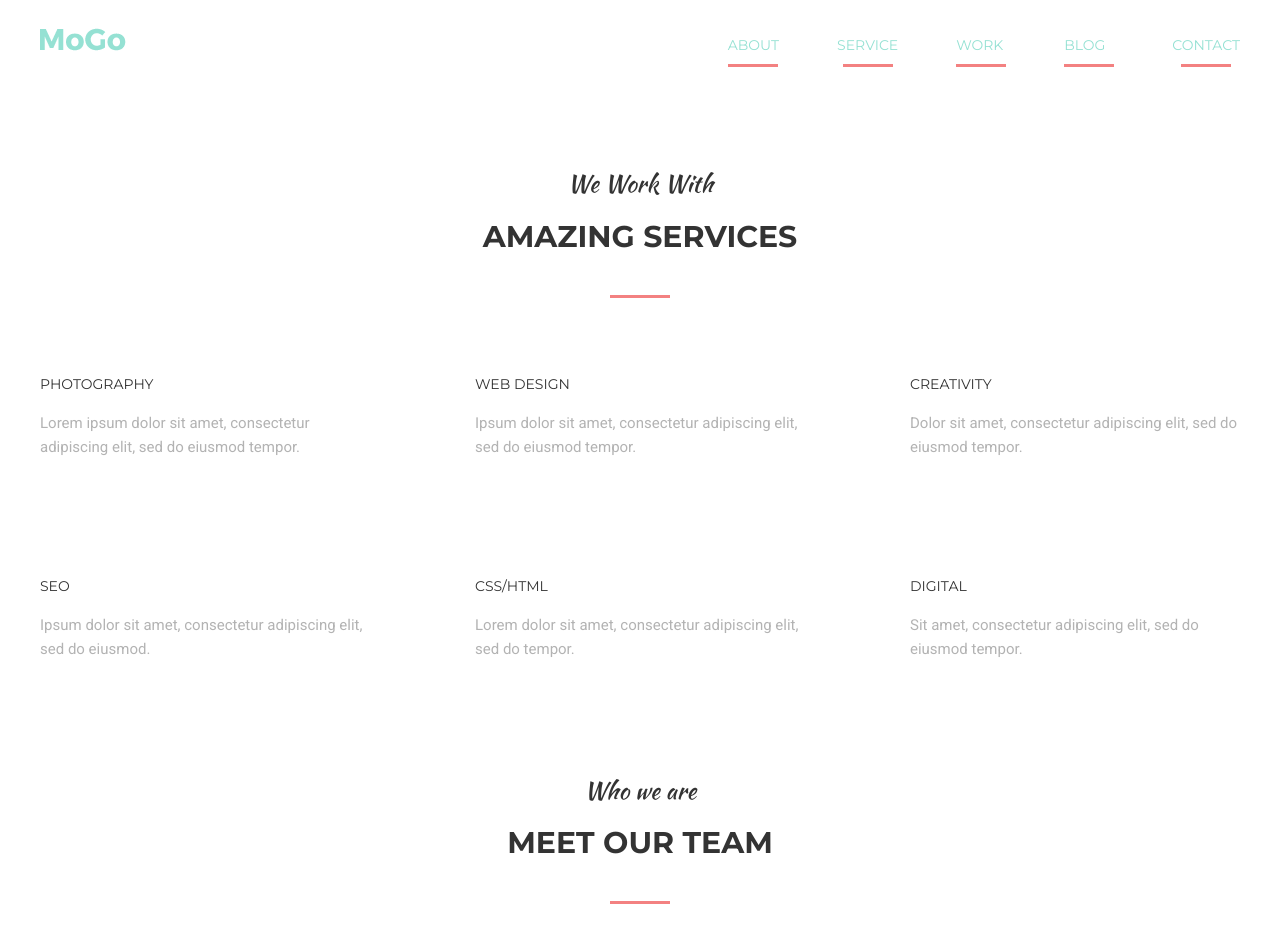
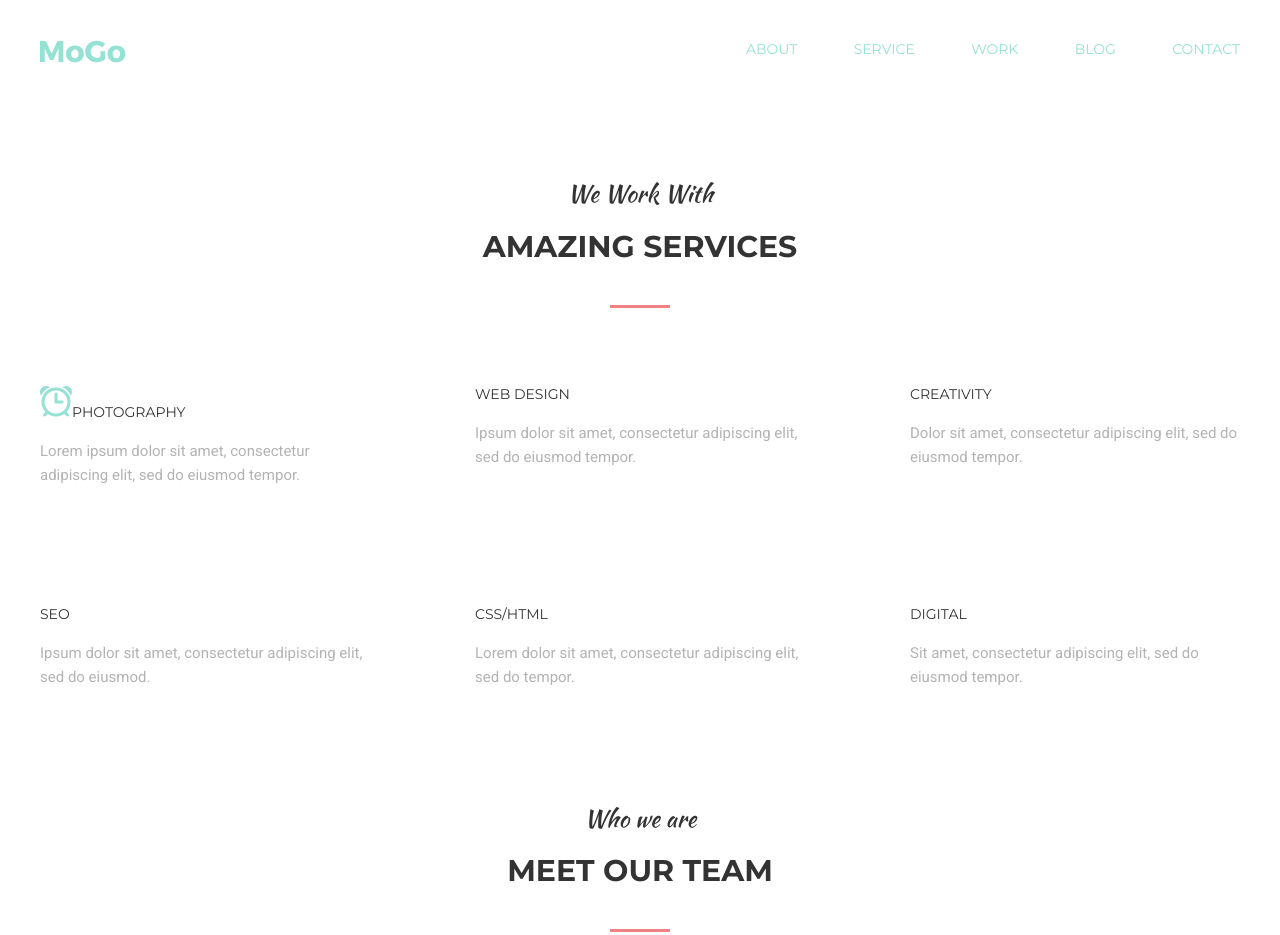
Before and after one commit to YanaD25/Yana_FeCoff3_HW, a plain HTML site: page Myhomework06/index.html in a window 1280 px wide. Shown: the top 935 px of the page. Drawn offline with Linux system fonts and the light colour scheme.

Commit message:
header, navigation

```diff
--- a/Myhomework06/css/styles.css
+++ b/Myhomework06/css/styles.css
@@ -3,7 +3,6 @@ body {
 }
 .page-header {
     width: 1200px;
-    height: 170px;
     margin: auto;
 }
 
@@ -12,13 +11,16 @@ body {
     text-transform: uppercase;
     list-style: none;
     right: 0;
-    margin-top: 36px;
+    width: 494px;
+    justify-content: space-between;
+    padding: 0;
+    margin: 0;
 }
-.site-navigation li:not(:last-child) {
-    margin-right: 58px;
-}
+
 .site-navigation li:hover a {
     color: #f38181;
+    border-bottom: 3px solid #f38181;
+    padding-bottom: 10px;
 }
 
 .site-navigation a {
@@ -31,25 +33,24 @@ body {
 }
 .site-header {
     position: relative;
+    min-height: 80px;
+    display: flex;
+    align-items: center;
+    margin-bottom: 100px;
+
 }
 .logo, .site-navigation {
     position: absolute;
+
+
 }
 .logo {
     left: 0;
     width: 86px;
     height: 23px;
-    margin-top: 28px;
 }
-.item:after {
-    display: block;
-    width: 50px;
-    height: 3px;
-    background-color: #f38181;
-    content: "";
-    margin: 10px auto;
 
-}
+
 .subtitle:after {
     display: block;
     width: 60px;
@@ -87,12 +88,16 @@ body {
 .title, .subtitle {
     text-align: center;
 }
+
 .list-service {
     display: flex;
     justify-content: space-between;
     flex-wrap: wrap;
     padding: 0;
     margin-top: 0;
+}
+.h4-1::before {
+    content: url(/img/icon-1.png);
 }
 .list-service li {
     list-style: none;
--- a/Myhomework06/index.html
+++ b/Myhomework06/index.html
@@ -28,27 +28,27 @@
         <h3 class="subtitle">Amazing Services</h3>
         <ul class="list-service">
             <li>
-                <h4>Photography</h4>
+                <h4 class="h4-1">Photography</h4>
                 <p class="about-service">Lorem ipsum dolor sit amet, consectetur adipiscing elit, sed do eiusmod tempor.</p>
             </li>
             <li>
-                <h4>Web Design</h4>
+                <h4 class="h4-2">Web Design</h4>
                 <p class="about-service">Ipsum dolor sit amet, consectetur adipiscing elit, sed do eiusmod tempor.</p>
             </li>
             <li>
-                <h4>Creativity</h4>
+                <h4 class="h4-3">Creativity</h4>
                 <p class="about-service">Dolor sit amet, consectetur adipiscing elit, sed do eiusmod tempor.</p>
             </li>
             <li>
-                <h4>Seo</h4>
+                <h4 class="h4-4">Seo</h4>
                 <p class="about-service">Ipsum dolor sit amet, consectetur adipiscing elit, sed do eiusmod.</p>
             </li>
             <li>
-                <h4>Css/Html</h4>
+                <h4 class="h4-5">Css/Html</h4>
                 <p class="about-service">Lorem dolor sit amet, consectetur adipiscing elit, sed do tempor.</p>
             </li>
             <li>
-                <h4>Digital</h4>
+                <h4 class="h4-6">Digital</h4>
                 <p class="about-service">Sit amet, consectetur adipiscing elit, sed do eiusmod tempor.</p>
             </li>
         </ul>
```
